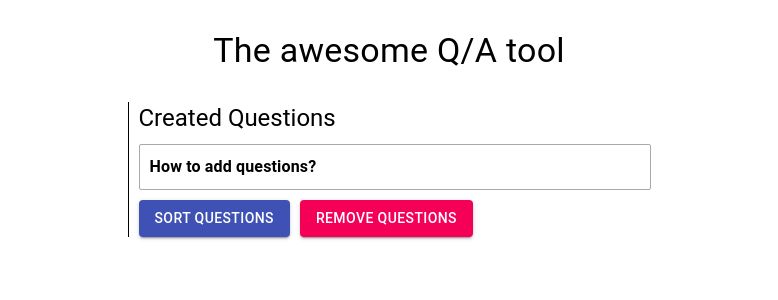
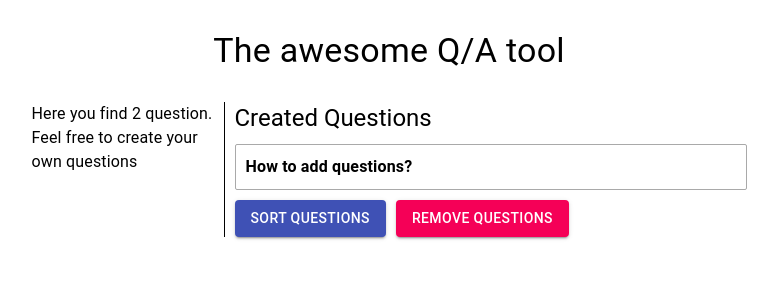
Before and after one commit to marcowilliam/qa-tool, a React (Create React App) app: page / in a window 1280 px wide. Shown: the top 300 px of the page, without its empty margins (251-1029 px from the left). Built offline with nearby package versions, Linux system fonts and the light colour scheme.

Commit message:
Create questions counter component

```diff
--- /dev/null
+++ b/src/components/QuestionsCounter.jsx
@@ -0,0 +1,10 @@
+import React from 'react';
+import Typography from '@material-ui/core/Typography';
+
+export default function QuestionsCounter({ questionsLength }) {
+    return (
+        <>
+            <Typography> Here you find {questionsLength} question. Feel free to create your own questions </Typography>
+        </>
+    );
+}
--- a/src/containers/Home.jsx
+++ b/src/containers/Home.jsx
@@ -1,6 +1,7 @@
 import React from 'react';
 import { makeStyles } from '@material-ui/core/styles';
 import QuestionsList from '../components/QuestionsList'
+import QuestionsCounter from '../components/QuestionsCounter'
 import Typography from '@material-ui/core/Typography';
 
 export default function Home(props) {
@@ -12,7 +13,10 @@ export default function Home(props) {
                 <Typography variant='h4'> The awesome Q/A tool</Typography>
             </div>
             <div className={classes.content}>
-                <div className={classes.listContainer}>
+                <div className={classes.questionsCounterContainer}>
+                    <QuestionsCounter questionsLength={2}/>
+                </div>
+                <div className={classes.questionsListContainer}>
                     <QuestionsList />
                 </div>
             </div>
@@ -32,7 +36,10 @@ const useStyles = makeStyles({
         width: '100%',
         justifyContent: 'center',
     },
-    listContainer: {
+    questionsCounterContainer: {
+        width: '15%',
+    },
+    questionsListContainer: {
         width: '40%',
         borderLeft: '1px solid',
         paddingLeft: 10,
```
